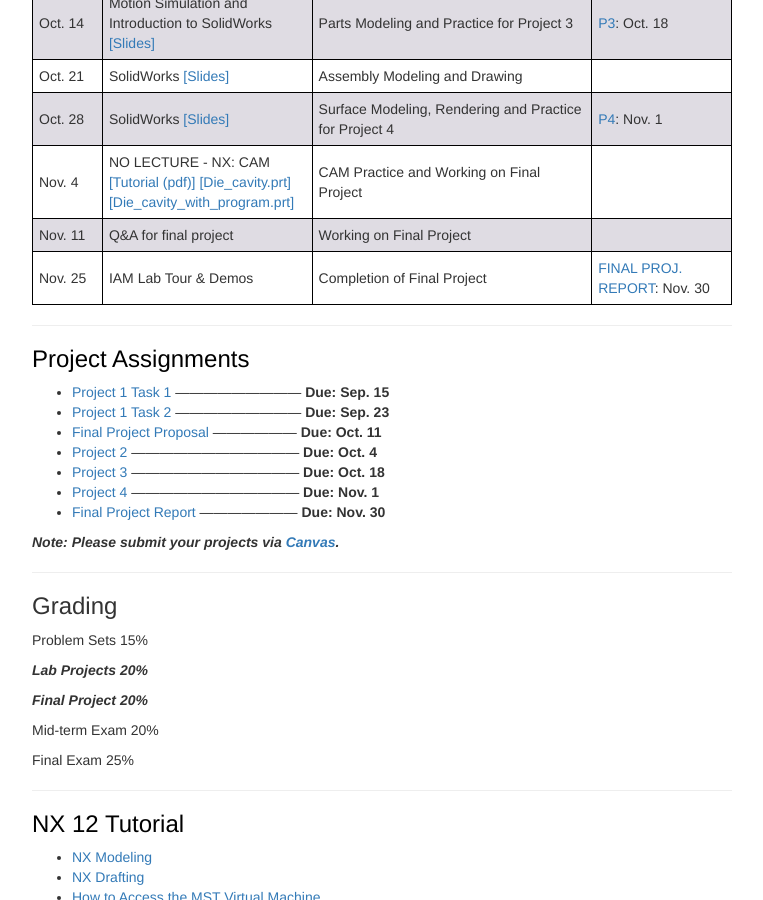
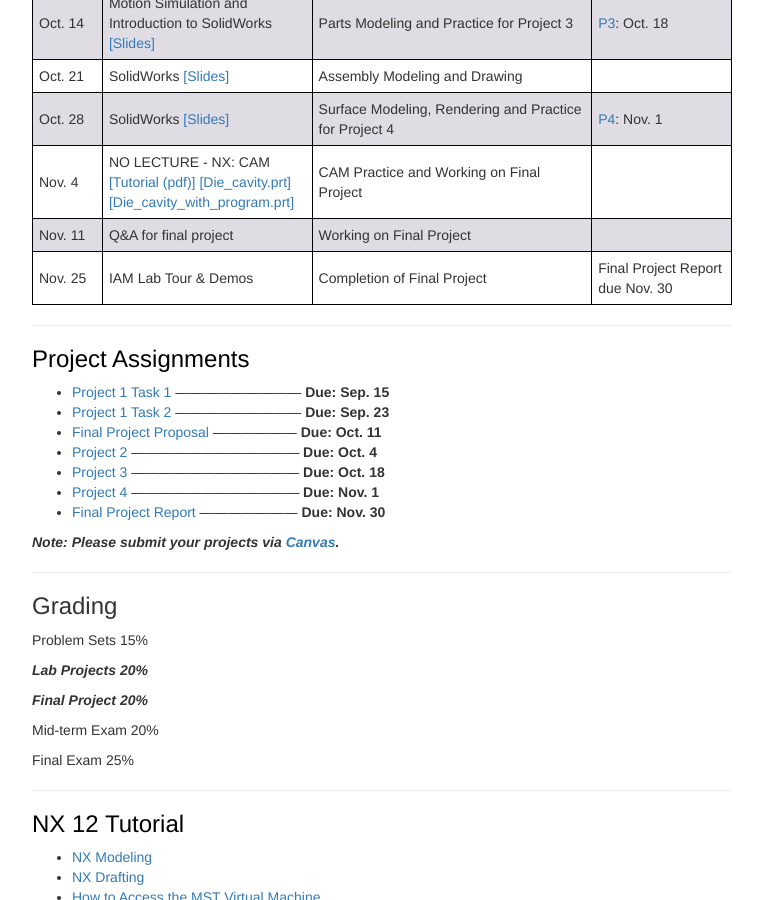
Before and after one commit to me5763/lab-fs19, a Jekyll site: the page built from index.md, in a window 1280 px wide and 900 px high, scrolled down 1445 px. Shown: the whole window, without its empty margins (258-1021 px from the left). Built offline with Jekyll 4.4.1, drawn with Linux system fonts in a browser that asks for light colours; nearby versions of some CDN libraries.

Commit message:
Update index.md

```diff
--- a/index.md
+++ b/index.md
@@ -135,7 +135,7 @@ Office Hours: T & W 3:00PM-4:00PM
 <td markdown="span">Nov. 25</td>
 <td markdown="span">IAM Lab Tour & Demos</td>
 <td markdown="span">Completion of Final Project</td>
-<td markdown="span">[FINAL PROJ. REPORT](https://mst.instructure.com/courses/32546/assignments/110060): Nov. 30</td>
+<td markdown="span">Final Project Report due Nov. 30</td>
 </tr>
 
 </tbody>
```
